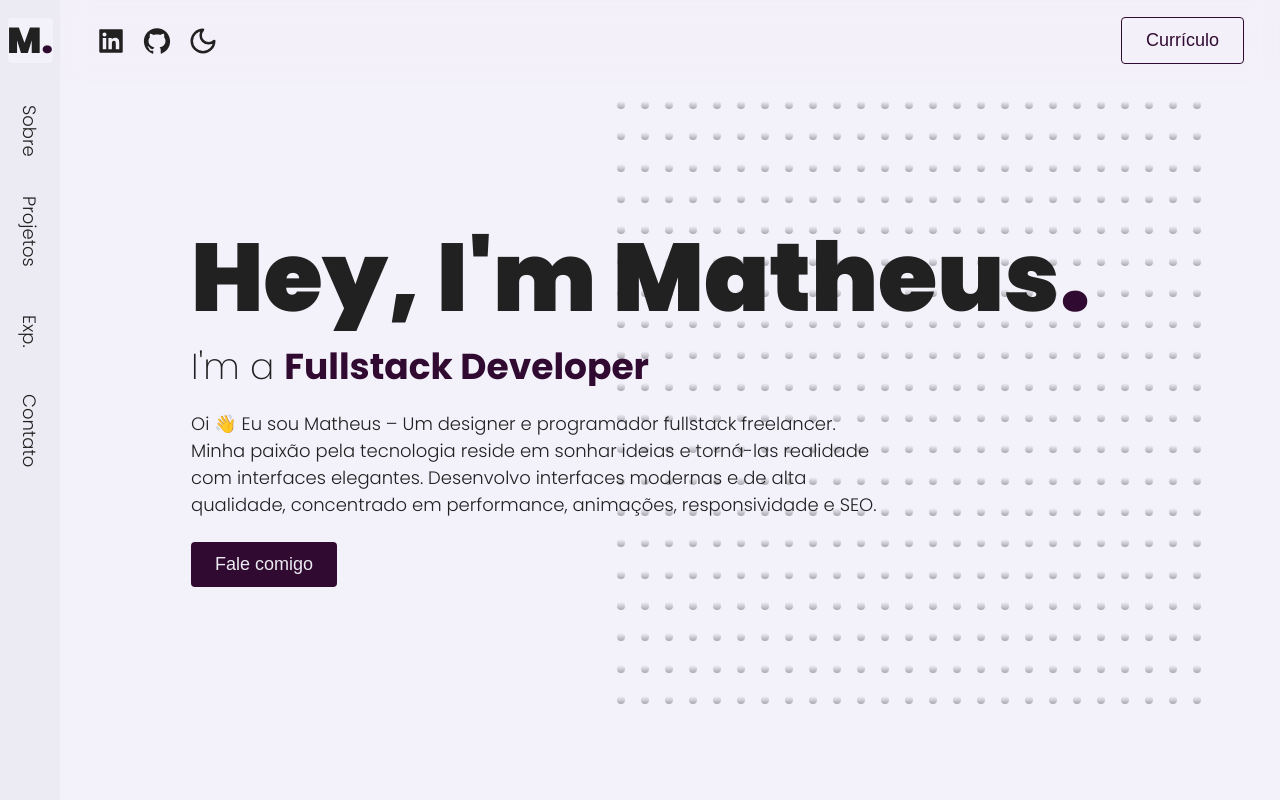
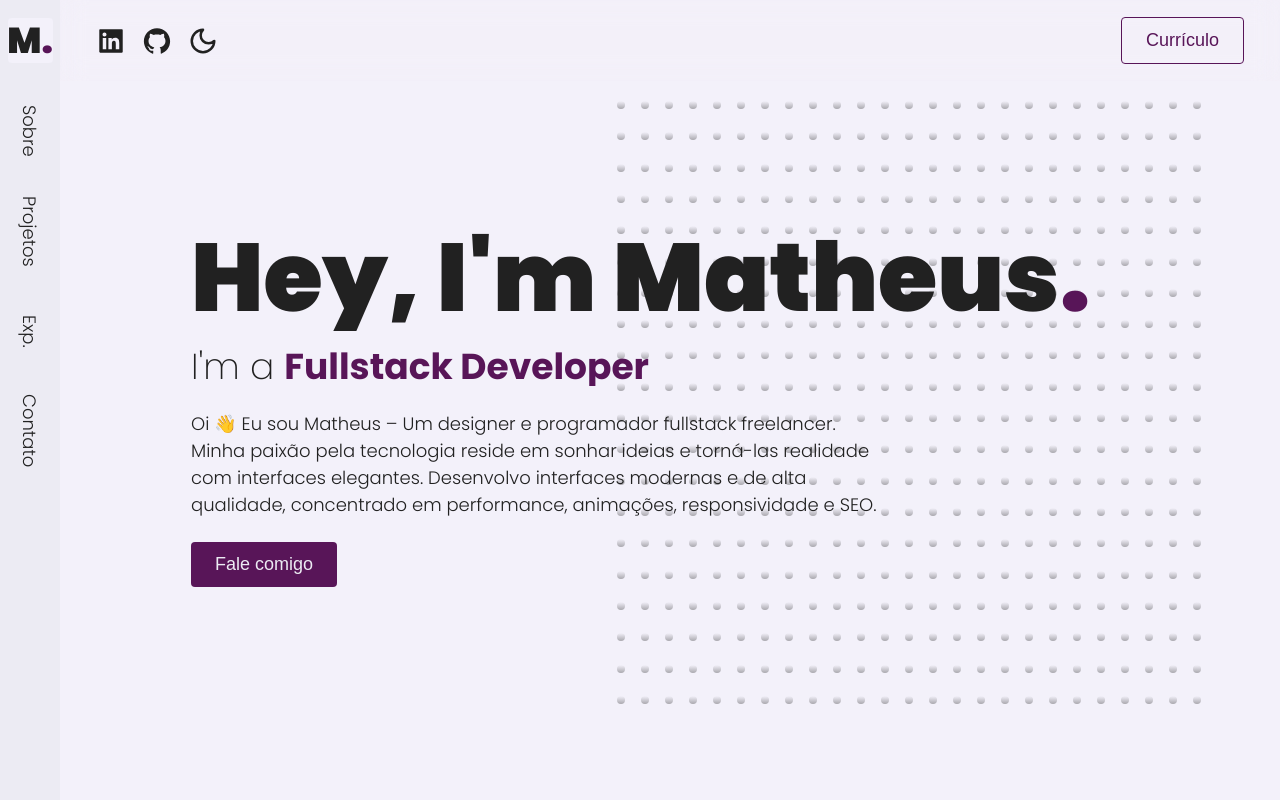
Before and after one commit to omatheusant/steam-portfolio-typescript, a Next.js app: page / in a window 1280 px wide. Shown: the top 800 px of the page. Built offline with nearby package versions, Linux system fonts and the light colour scheme.

Commit message:
update colors

```diff
--- a/styles/globals.css
+++ b/styles/globals.css
@@ -7,7 +7,7 @@
   --background-dark: #ecebf3;
 
   --text: rgb(33, 33, 33);
-  --brand: #310a31; /* Vermelho vinho para brand */
+  --brand: #581558; /* Vermelho vinho para brand */
 
   --text-xs: 1.6rem;
   --text-sm: 1.8rem;
```
